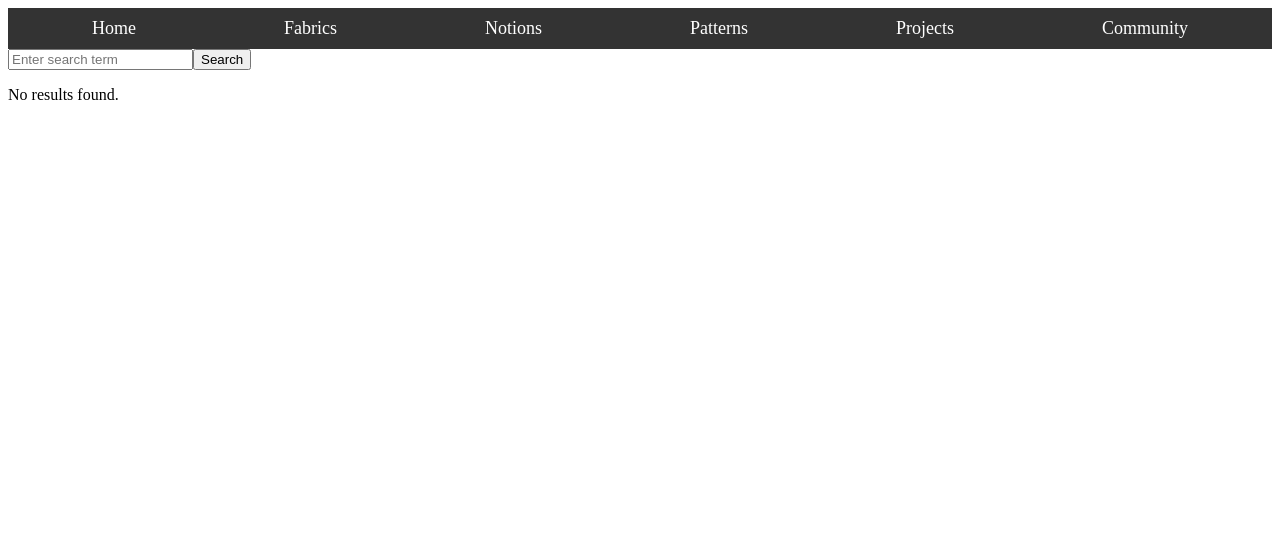
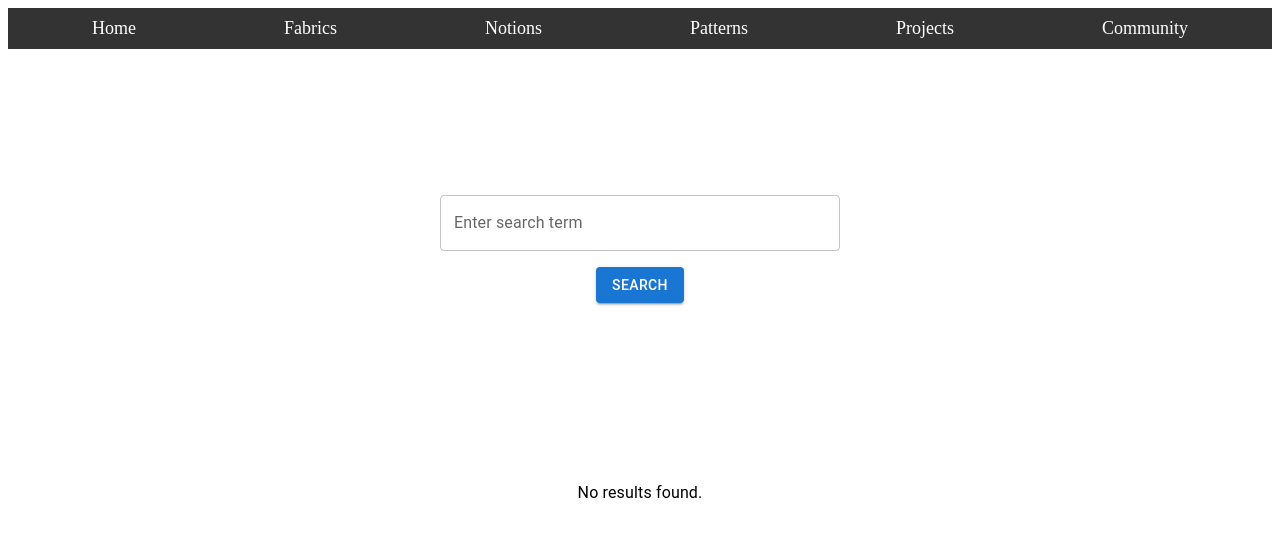
Before and after one commit to op-spark-git-good/Spooler, a React (Create React App) app in the folder client/: page /notions-searchApi in a window 1280 px wide. Shown: the top 536 px of the page. Built offline with nearby package versions, Linux system fonts and the light colour scheme; the HTML template or start-up script is replaced by a standard one.

Commit message:
ADD search page MUI

```diff
--- a/client/src/Notions/SearchApi.jsx
+++ b/client/src/Notions/SearchApi.jsx
@@ -1,30 +1,23 @@
-import React, { useState, useEffect } from 'react';
+import React, { useState } from 'react';
 import axios from 'axios';
 import { useNavigate } from 'react-router-dom';
+import { Button, Container, Typography, Box, TextField } from '@mui/material';
 
 const SearchApi = ({ getAllNotionsDB }) => {
   const [keyword, setSearchKeyword] = useState('');
   const [results, setResults] = useState([]);
   const [loading, setLoading] = useState(false);
   const [error, setError] = useState(null);
-  const [selectedItems, setSelectedItems] = useState([]);
-  const [info, setInfo] = useState([]);  // State to store info for the post request
-  const navigate = useNavigate(); // Use the `useNavigate` hook for navigation
+  const navigate = useNavigate();
 
   const handleSearch = async () => {
-    if (!keyword) return; // Don't make request if there's no search query
-
+    if (!keyword) return;
     setLoading(true);
     setError(null);
 
     try {
-      const response = await axios.get('/api/notions/search', {
-        params: {
-          query: keyword,
-        },
-      });
-
-      setResults(response.data.Data);  // Store the search results
+      const response = await axios.get('/api/notions/search', { params: { query: keyword } });
+      setResults(response.data.Data);
     } catch (err) {
       console.error('Error fetching data:', err);
       setError('Something went wrong!');
@@ -33,76 +26,60 @@ const SearchApi = ({ getAllNotionsDB }) => {
     }
   };
 
-  const handleAttributes = async (title, image, color, brand, upc) => {
-    // Add the selected item to the selectedItems state
-    const selectedItem = { title, image, color, brand, upc };
-
-    setSelectedItems((prevItems) => [...prevItems, selectedItem]);  // Update selected items state
-
-    try {
-      console.log('Sending POST request with selected item:', selectedItem); // Log the item you're sending
-      const response = await axios.post('/api/notions/', {
-        item: selectedItem,
-      });
-
-      // Log the response data after the POST request
-      console.log('Response from POST request:', response.data);
-
-      // Wait until the POST request is completed, then update the info state
-      setInfo(response.data)
-
-
-
-      // Once info is updated, navigate to the form page and pass the updated info
-      navigate('/notion-form', {
-        state: {
-          title,
-          image,
-          color,
-          brand,
-          upc,
-          info: response.data,
-        },
-      });
-
-    } catch (error) {
-      console.error('Error adding Notion:', error);
-      alert('Failed to add Notion!');
-    }
+  const handleAttributes = (title, image, color, brand, upc) => {
+    navigate('/notion-form', {
+      state: { title, image, color, brand, upc },
+    });
   };
 
+  return (
+    <Container maxWidth="md">
+      {/* Centered Search Box */}
+      <Box
+        display="flex"
+        flexDirection="column"
+        justifyContent="center"
+        alignItems="center"
+        minHeight="50vh"
+      >
+        <TextField
+          label="Enter search term"
+          variant="outlined"
+          value={keyword}
+          onChange={(e) => setSearchKeyword(e.target.value)}
+          sx={{ width: '100%', maxWidth: 400, mb: 2 }}
+        />
+        <Button
+          variant="contained"
+          color="primary"
+          onClick={handleSearch}
+          disabled={loading}
+        >
+          {loading ? 'Searching...' : 'Search'}
+        </Button>
+      </Box>
 
-
-
-  return (
-    <div>
-      <input
-        type="text"
-        value={keyword}
-        onChange={(e) => setSearchKeyword(e.target.value)}  // Update state with user input
-        placeholder="Enter search term"
-      />
-      <button onClick={handleSearch} disabled={loading}>
-        {loading ? 'Searching...' : 'Search'}
-      </button>
-
-      {error && <p>{error}</p>}
+      {/* Display Error */}
+      {error && <Typography color="error">{error}</Typography>}
 
       {/* Search Results */}
-      <div>
+      <Box mt={4}>
         {results.length > 0 ? (
-          <ul>
+          <ul style={{ textAlign: 'center' }}>
             {results.map((notion) => (
-              <li key={notion.item_attributes.upc}>
-                <h3>{notion.item_attributes.title}</h3>
-                <p>Brand: {notion.item_attributes.brand}</p>
-                <p>Color: {notion.item_attributes.color}</p>
+              <li key={notion.item_attributes.upc} style={{ marginBottom: '20px' }}>
+                <Typography variant="h6">{notion.item_attributes.title}</Typography>
+                <Typography>Brand: {notion.item_attributes.brand}</Typography>
+                <Typography>Color: {notion.item_attributes.color}</Typography>
                 <img
                   src={notion.item_attributes.image}
                   alt={notion.item_attributes.title}
-                  style={{ width: '100px', height: 'auto' }}
+                  style={{ width: '100px', height: 'auto', marginTop: '10px' }}
                 />
-                <button
+                <Button
+                  variant="outlined"
+                  color="secondary"
+                  sx={{ mt: 1 }}
                   onClick={() =>
                     handleAttributes(
                       notion.item_attributes.title,
@@ -113,16 +90,16 @@ const SearchApi = ({ getAllNotionsDB }) => {
                     )
                   }
                 >
-                  Edit information
-                </button>
+                  Edit Information
+                </Button>
               </li>
             ))}
           </ul>
         ) : (
-          <p>No results found.</p>
+          <Typography align="center">No results found.</Typography>
         )}
-      </div>
-    </div>
+      </Box>
+    </Container>
   );
 };
 
```
